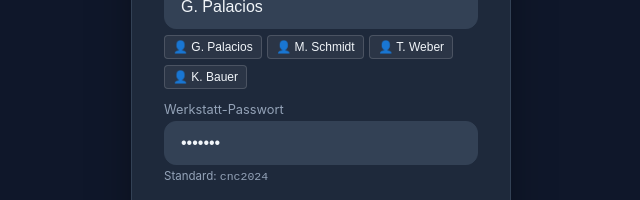
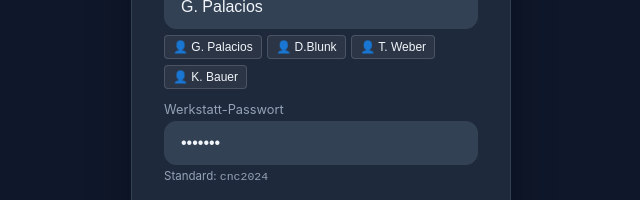
Before and after one commit to Camaleon2219/Tool-management-Ultimate, a website: page index.html in a window 1280 px wide. Shown: the part 373-573 px from the top of the page, 319-959 px from the left. Drawn offline with Linux system fonts and the light colour scheme; no server answers.

Commit message:
refactor: update known user list
Replace M. Schmidt with D. Blunk in the authorized users array.

```diff
--- a/index.html
+++ b/index.html
@@ -1387,7 +1387,7 @@
     const APP_PASSWORD = 'cnc2024';   // Standard-Passwort
 
     let currentUser = localStorage.getItem('fjk_cnc_user') || 'G. Palacios';
-    let knownUsers = ['G. Palacios', 'M. Schmidt', 'T. Weber', 'K. Bauer'];
+    let knownUsers = ['G. Palacios', 'D.Blunk', 'T. Weber', 'K. Bauer'];
     try {
       const storedUsers = localStorage.getItem('fjk_cnc_known_users');
       if (storedUsers) {
```
